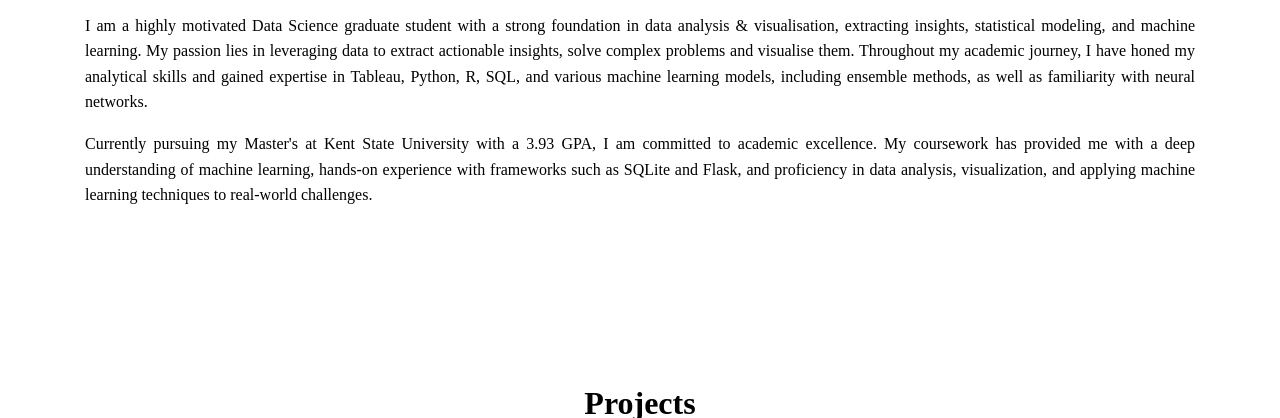
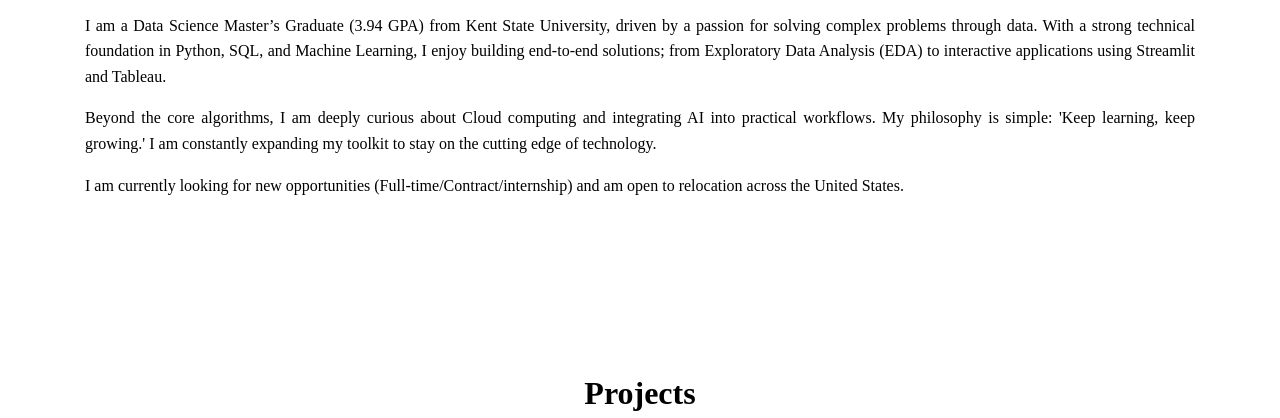
Before and after one commit to farookahmedalishaik/Portfolio, a plain HTML site: page index.html in a window 1280 px wide. Shown: the part 331-749 px from the top of the page. Drawn offline with nearby package versions, Linux system fonts and the light colour scheme.

Commit message:
edited about info

```diff
--- a/index.html
+++ b/index.html
@@ -354,8 +354,9 @@
 
             <!-- About Text (Isolated below the profile picture and name) -->
             <div class="about-text">
-                <p>I am a highly motivated Data Science graduate student with a strong foundation in data analysis & visualisation, extracting insights, statistical modeling, and machine learning. My passion lies in leveraging data to extract actionable insights, solve complex problems and visualise them. Throughout my academic journey, I have honed my analytical skills and gained expertise in Tableau, Python, R, SQL, and various machine learning models, including ensemble methods, as well as familiarity with neural networks.</p>
-                <p>Currently pursuing my Master's at Kent State University with a 3.93 GPA, I am committed to academic excellence. My coursework has provided me with a deep understanding of machine learning, hands-on experience with frameworks such as SQLite and Flask, and proficiency in data analysis, visualization, and applying machine learning techniques to real-world challenges.</p>
+                <p>I am a Data Science Master’s Graduate (3.94 GPA) from Kent State University, driven by a passion for solving complex problems through data. With a strong technical foundation in Python, SQL, and Machine Learning, I enjoy building end-to-end solutions; from Exploratory Data Analysis (EDA) to interactive applications using Streamlit and Tableau.</p>
+                <p>Beyond the core algorithms, I am deeply curious about Cloud computing and integrating AI into practical workflows. My philosophy is simple: 'Keep learning, keep growing.' I am constantly expanding my toolkit to stay on the cutting edge of technology.</p>
+                <p>I am currently looking for new opportunities (Full-time/Contract/internship) and am open to relocation across the United States.<p>
             </div>
         </div>
     </section>
```
